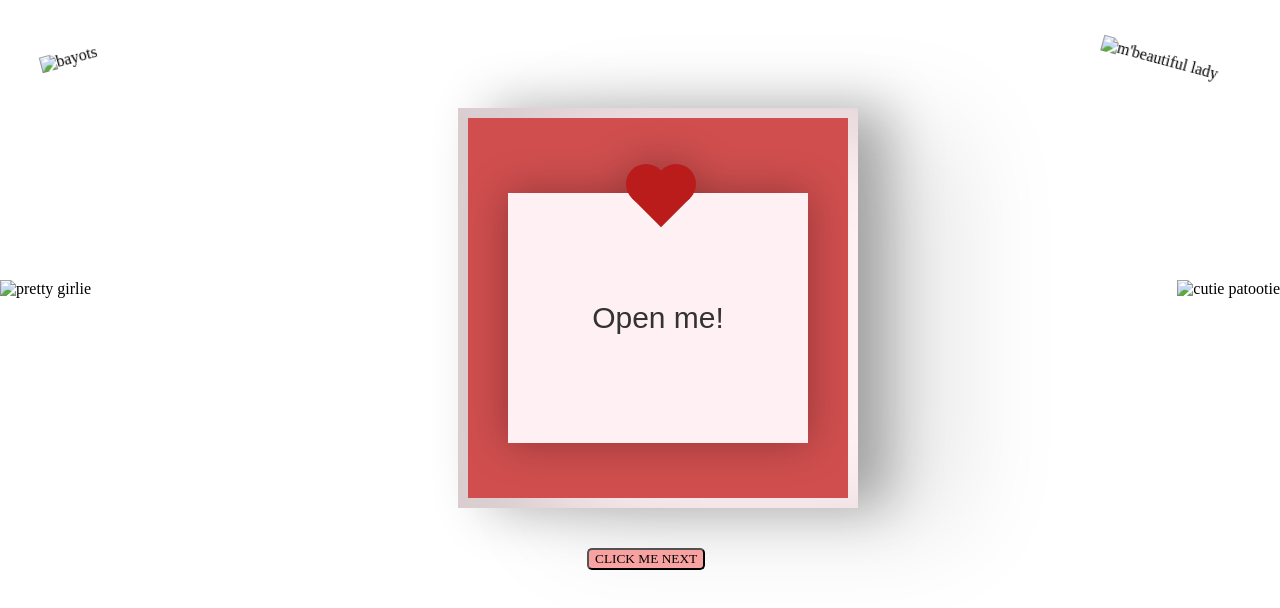
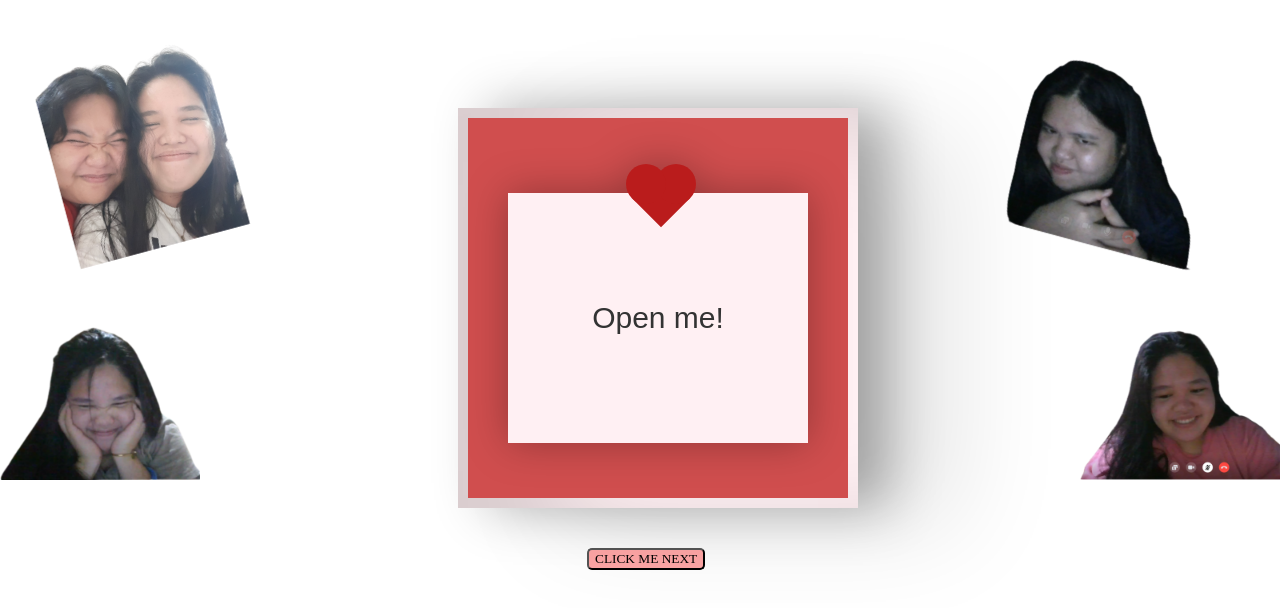
Before and after one commit to sourcherryscones73/BIRTHDAY2024_FINAL, a plain HTML site: page index.html in a window 1280 px wide. Drawn offline with Linux system fonts and the light colour scheme; the site is published under a folder, as on GitHub Pages, so addresses that start at the root find nothing; a web font is replaced by a local one.

Commit message:
changed image path, removed forward slash

```diff
--- a/index.html
+++ b/index.html
@@ -30,19 +30,19 @@
 
       </div>
       <div class="six">
-        <img src="/images/6.png" height="200" alt="bayots">
+        <img src="images/6.png" height="200" alt="bayots">
       </div>
 
       <div class="seven">
-        <img src="/images/7.png" height="200" alt="pretty girlie">
+        <img src="images/7.png" height="200" alt="pretty girlie">
       </div>
 
       <div class="eight">
-        <img src="/images/8.png" height="200" alt="m'beautiful lady">
+        <img src="images/8.png" height="200" alt="m'beautiful lady">
       </div>
 
       <div class="nine">
-        <img src="/images/9.png" height="200" alt="cutie patootie">
+        <img src="images/9.png" height="200" alt="cutie patootie">
       </div>
 
 
```
